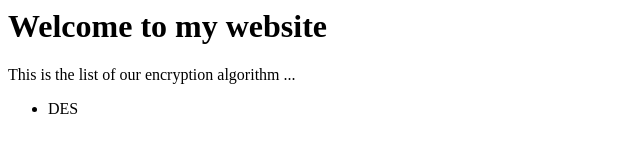
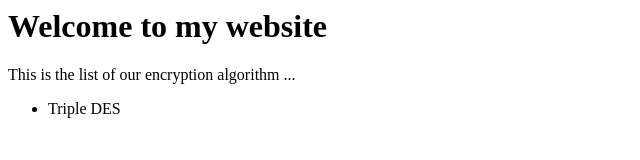
Before and after one commit to mvpjava/skillsU, a plain HTML site: page index.html in a window 1280 px wide. Shown: the full height of the page, 0-640 px from the left. Drawn offline with Linux system fonts and the light colour scheme.

Commit message:
added 3 DES as per PR code review comment

```diff
--- a/index.html
+++ b/index.html
@@ -6,7 +6,7 @@
   <h1>Welcome to my website</h1>
   <p>This is the list of our encryption algorithm ...</p>
   <ul>
-    <li>DES</li>
+    <li>Triple DES</li>
   </ul>
 </body>
 </html>
```
